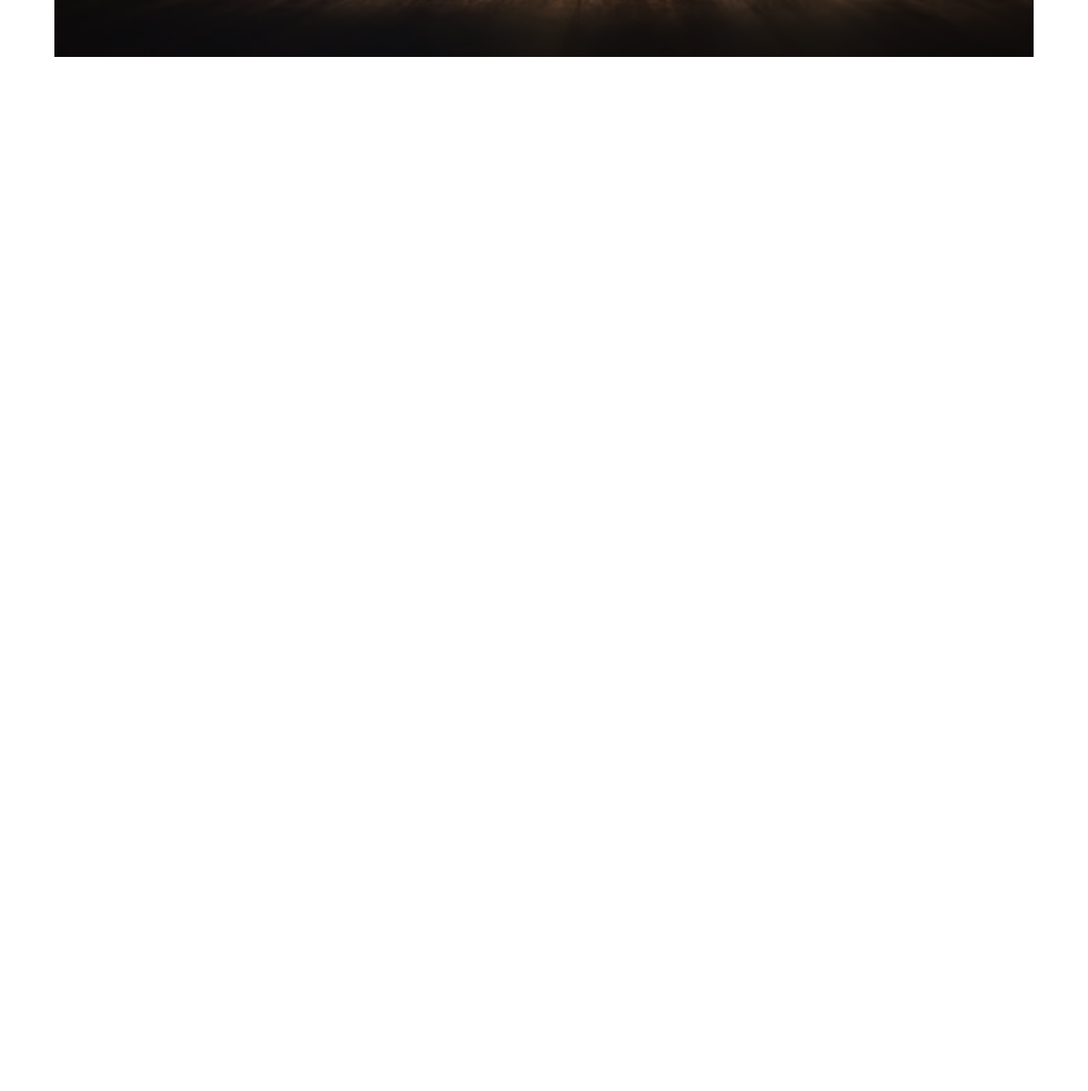
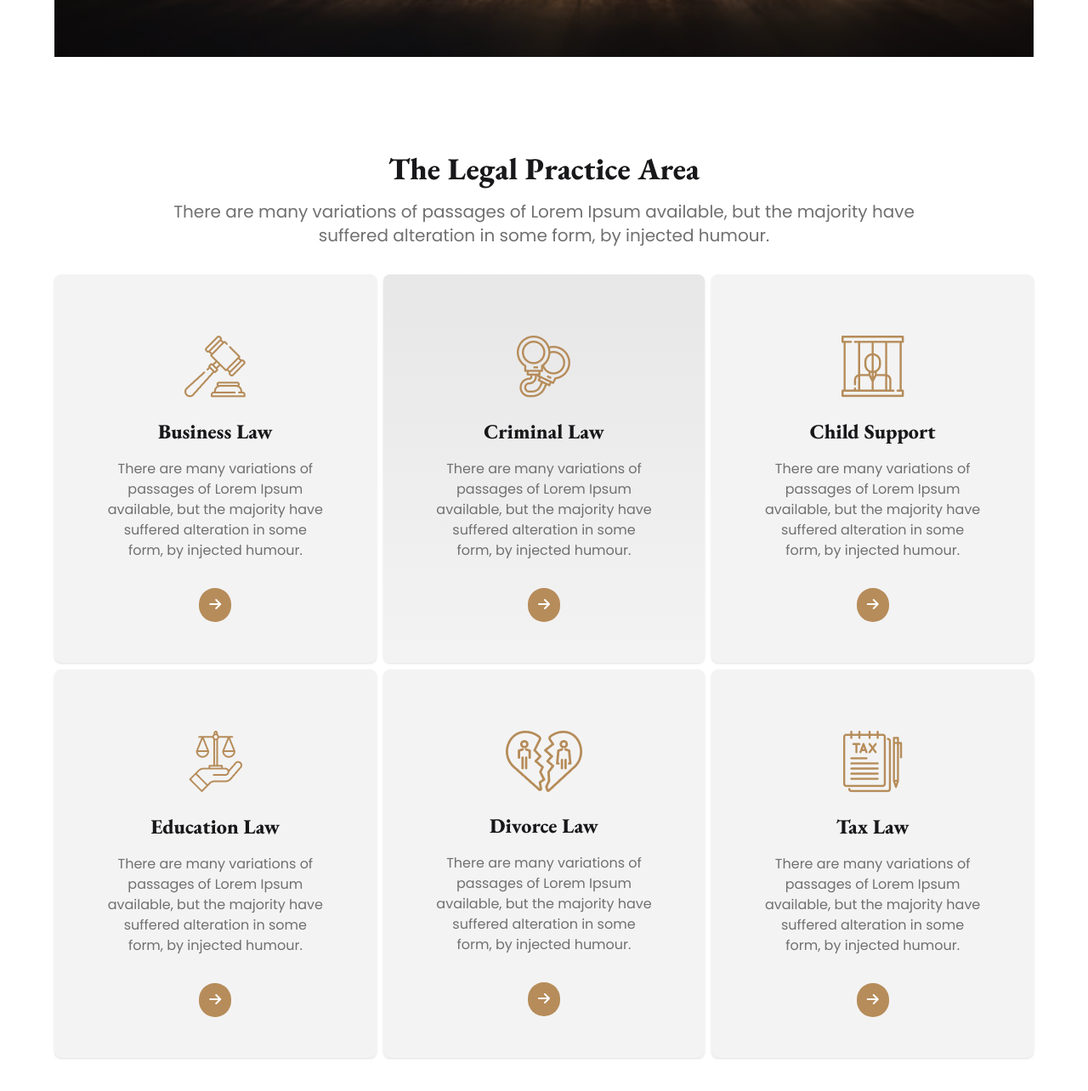
Before and after one commit to wahidalam91/legal-solution-daisyUI, a plain HTML site: page index.html in a window 1280 px wide. Shown: the part 628-1912 px from the top of the page at 85% size. Before the commit the page ends 807 px from the top, so only its background shows below. Drawn offline with nearby package versions, Linux system fonts and the light colour scheme.

Commit message:
The Legal Practice Area Completed

```diff
--- a/index.html
+++ b/index.html
@@ -44,7 +44,7 @@
 </head>
 
 <body class="font-poppins">
-    <header class="max-w-6xl mx-auto mb-28">
+    <header class="max-w-6xl lg:mx-auto mx-4 mb-28">
         <!-- Nav Section -->
         <nav>
             <div class="navbar bg-base-100 shadow-sm my-10">
@@ -105,7 +105,74 @@
          </div>
     </header>
 
-    <main class="max-w-6xl mx-auto mb-28">
+    <main class="max-w-6xl lg:mx-auto mx-4  mb-28">
+
+        <!-- The Leagl Practice Area -->
+         <section class="mb-28">
+            <h2 class="text-center mb-4 font-extrabold text-4xl font-eb-garamond">The Legal Practice Area</h2>
+            <p class="text-center text-[14px] lg:text-xl legal-description-text mb-8">There are many variations of passages of Lorem Ipsum available, but the majority have <br> suffered alteration in some form, by injected humour.</p>
+            <div class="cards-container grid gap-2 grid-cols-1 md:grid-cols-2 lg:grid-cols-3">
+                <!-- Card-1 -->
+                <div class="card-container rounded-lg shadow legal-bg-secondary flex flex-col items-center px-4 py-12">
+                    <div class="card-img my-6">
+                        <img src="./images/business.png" alt="">
+                    </div>
+                    <h3 class="font-extrabold font-eb-garamond text-2xl mb-4">Business Law</h3>
+                    <p class="legal-description-text w-3/4 mx-auto text-center mb-8">There are many variations of passages of Lorem Ipsum available, but the majority have suffered alteration in some form, by injected humour.</p>
+                    <a class="rounded-full legal-bg-primary py-2 px-3 text-white" href="#"><i class="fa-solid fa-arrow-right"></i></a>
+                </div>
+
+                <!-- Card-2 -->
+                <div class="card-container rounded-lg shadow bg-linear-to-t from-[#F3F3F3] to-[#E7E7E7] flex flex-col items-center px-4 py-12">
+                    <div class="card-img my-6">
+                        <img src="./images/criminal.png" alt="">
+                    </div>
+                    <h3 class="font-extrabold font-eb-garamond text-2xl mb-4">Criminal Law</h3>
+                    <p class="legal-description-text w-3/4 mx-auto text-center mb-8">There are many variations of passages of Lorem Ipsum available, but the majority have suffered alteration in some form, by injected humour.</p>
+                    <a class="rounded-full legal-bg-primary py-2 px-3 text-white" href="#"><i class="fa-solid fa-arrow-right"></i></a>
+                </div>
+
+                <!-- Card-3 -->
+                <div class="card-container rounded-lg shadow legal-bg-secondary flex flex-col items-center px-4 py-12">
+                    <div class="card-img my-6">
+                        <img src="./images/child.png" alt="">
+                    </div>
+                    <h3 class="font-extrabold font-eb-garamond text-2xl mb-4">Child Support</h3>
+                    <p class="legal-description-text w-3/4 mx-auto text-center mb-8">There are many variations of passages of Lorem Ipsum available, but the majority have suffered alteration in some form, by injected humour.</p>
+                    <a class="rounded-full legal-bg-primary py-2 px-3 text-white" href="#"><i class="fa-solid fa-arrow-right"></i></a>
+                </div>
+
+                <!-- Card-4 -->
+                <div class="card-container rounded-lg shadow legal-bg-secondary flex flex-col items-center px-4 py-12">
+                    <div class="card-img my-6">
+                        <img src="./images/education.png" alt="">
+                    </div>
+                    <h3 class="font-extrabold font-eb-garamond text-2xl mb-4">Education Law</h3>
+                    <p class="legal-description-text w-3/4 mx-auto text-center mb-8">There are many variations of passages of Lorem Ipsum available, but the majority have suffered alteration in some form, by injected humour.</p>
+                    <a class="rounded-full legal-bg-primary py-2 px-3 text-white" href="#"><i class="fa-solid fa-arrow-right"></i></a>
+                </div>
+
+                <!-- Card-5 -->
+                <div class="card-container rounded-lg shadow legal-bg-secondary flex flex-col items-center px-4 py-12">
+                    <div class="card-img my-6">
+                        <img src="./images/divorce.png" alt="">
+                    </div>
+                    <h3 class="font-extrabold font-eb-garamond text-2xl mb-4">Divorce Law</h3>
+                    <p class="legal-description-text w-3/4 mx-auto text-center mb-8">There are many variations of passages of Lorem Ipsum available, but the majority have suffered alteration in some form, by injected humour.</p>
+                    <a class="rounded-full legal-bg-primary py-2 px-3 text-white" href="#"><i class="fa-solid fa-arrow-right"></i></a>
+                </div>
+
+                <!-- Card-6 -->
+                <div class="card-container rounded-lg shadow legal-bg-secondary flex flex-col items-center px-4 py-12">
+                    <div class="card-img my-6">
+                        <img src="./images/tax.png" alt="">
+                    </div>
+                    <h3 class="font-extrabold font-eb-garamond text-2xl mb-4">Tax Law</h3>
+                    <p class="legal-description-text w-3/4 mx-auto text-center mb-8">There are many variations of passages of Lorem Ipsum available, but the majority have suffered alteration in some form, by injected humour.</p>
+                    <a class="rounded-full legal-bg-primary py-2 px-3 text-white" href="#"><i class="fa-solid fa-arrow-right"></i></a>
+                </div>
+            </div>
+         </section>
 
     </main>
 
```
